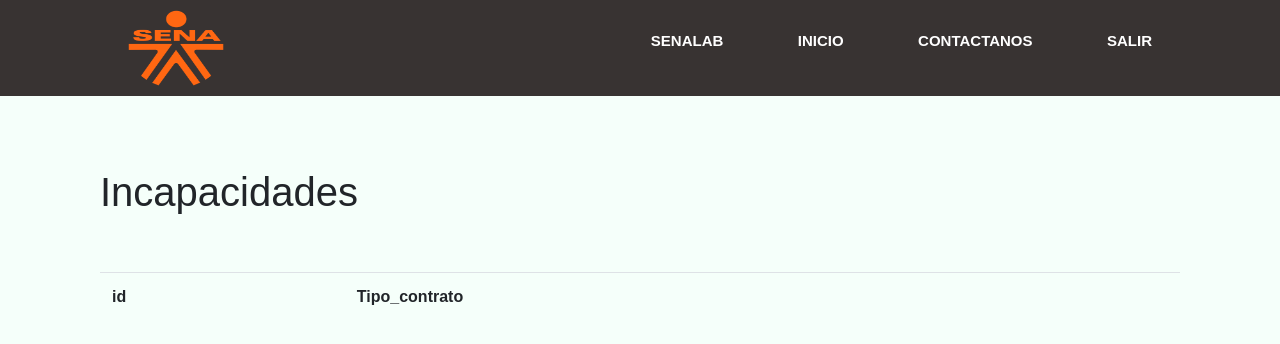
After one commit to LauraCamilaPaez/SENA-LAB, a PHP site: template web_project/views/supervisor/index_supervisor_contratos.php in a window 1280 px wide. The commit adds this page. Shown: the top 344 px of the page. Run offline with PHP 8.4, Linux system fonts and the light colour scheme; the template is opened without the code that fills it, so the values that code supplies are empty.

Commit message:
vista_contrato_supervisor

```diff
--- a/web_project/controllers/ContratoController.php
+++ b/web_project/controllers/ContratoController.php
@@ -4,4 +4,10 @@ class ContratoController extends Contrato{
     public function index(){
         require_once('views/contrato/index.php');
     }
+
 }
+
+
+
+
+?>
--- a/web_project/controllers/SupervisorController.php
+++ b/web_project/controllers/SupervisorController.php
@@ -13,6 +13,12 @@ class SupervisorController extends Supervisor{
 	public function incapacidades(){
 		require_once('views/supervisor/index_supervisor_incapacidades.php');
 	}
+
+	public function contratos(){
+		require_once('views/supervisor/index_supervisor_contratos.php');
+	}
+
+
 
 
 
--- a/web_project/views/supervisor/index_supervisor.php
+++ b/web_project/views/supervisor/index_supervisor.php
@@ -63,7 +63,7 @@
               <button class="btn bis"><a href="?c=Supervisor&m=incapacidades">Ver Incapacidades</a></button>
             </div>
             <div class="col-md-4">
-              <button class="btn bis"><a href="">Ver certificados</a></button>
+              <button class="btn bis"><a href="?c=Supervisor&m=contratos">Ver contratos</a></button>
             </div>
           </div>
         </div>
--- /dev/null
+++ b/web_project/views/supervisor/index_supervisor_contratos.php
@@ -0,0 +1,57 @@
+<!DOCTYPE html>
+<html lang="en">
+<head>
+    <meta charset="UTF-8">
+    <meta name="viewport" content="width=device-width, initial-scale=1.0">
+    <meta http-equiv="X-UA-Compatible" content="ie=edge">
+    <title>incapacidades</title>
+    <link rel="stylesheet" href="https://maxcdn.bootstrapcdn.com/bootstrap/4.0.0/css/bootstrap.min.css">
+    <link rel="stylesheet" href="assets/all/css/style.css">
+</head>
+<body>
+
+    <header class="header-nav">
+      <div class="container-nav">
+        <a href=""><img src="assets/img/logo-sena.png" alt="Logo Sena" class="logo"></a>
+        <nav>
+          <ul>
+            <li><a href="?c=Index&m=index"> SenaLAB</a></li>
+            <li><a href="?c=Supervisor&m=index">Inicio</a></li>
+            <li><a href="#">Contactanos</a></li>
+            <li><a href="?c=Login&m=destroy">Salir</a></li>
+          </ul>
+        </nav>
+      </div>
+    </header>
+    <div class="container ">
+    <div class="container">
+       <div class="row">
+            <div class="col-md-12">
+            <br><br>
+            <br>
+                <h1>Incapacidades</h1>
+                <br>
+                <br>
+
+                <table class="table">
+
+
+                    <tr>
+                        <th>id</th>
+                        <th>Tipo_contrato</th>
+                    </tr>
+                     <?php  foreach(parent::consultartipocontrato()  as $r){    ?>
+
+                    <tr>
+                        <th><?php echo $r->id_tipo_contrato ?></th>
+                        <th><?php echo $r->tipo_contrato ?></th>
+                    </tr>
+
+                    <?php } ?>
+                </table>
+            </div>
+       </div>
+    </div>
+</div>
+</body>
+</html>
```
Also changed, not shown: web_project/controllers/LoginController.php (+4 -4 lines), web_project/models/Supervisor.php (+10 -0 lines).
